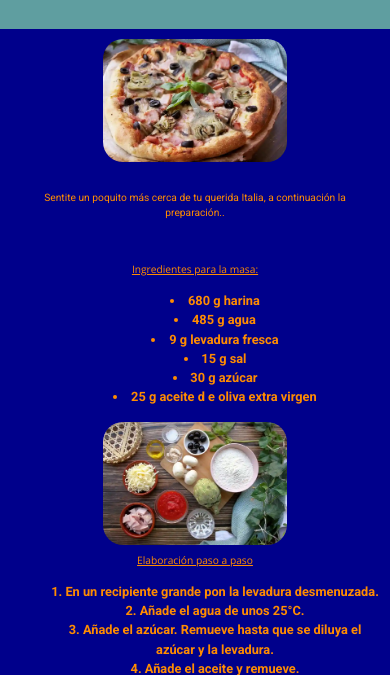
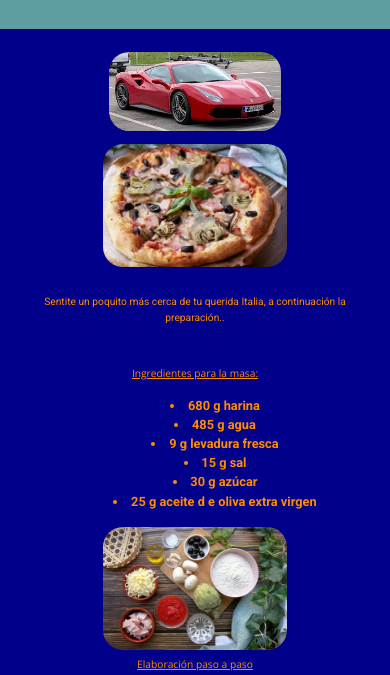
Before and after one commit to seba-macchia/PotreroDigital, a plain HTML site: page index.html in a window 390 px wide. Shown: the part 156-831 px from the top of the page. Drawn offline with nearby package versions, Linux system fonts and the light colour scheme.

Commit message:
trabajo practico 7 terminado

```diff
--- a/css/styles.css
+++ b/css/styles.css
@@ -320,12 +320,6 @@ button:hover {
   background-color: #45a049;
 }
 
-.section-display{
-  display: flex;
-  flex-direction: column;
-  justify-content: center;
-  align-items: center;
-}
 
 /* Estilos para el hover del enlace de navegación en el encabezado */
 .header-nav-ul-li:hover{
@@ -334,12 +328,16 @@ button:hover {
 .header-nav-ul-li:hover>a{
   color: white;
 }
-.section-display{
+.section-display,.section-display-ferrari{
   display: flex;
   flex-direction: column;
   justify-content: center;
   align-items: center;
   padding: 1em;
+  text-align: center;
+}
+.section-display-ferrari{
+  display: none;
 }
 
 @media (max-width: 575px) {
@@ -382,6 +380,9 @@ button:hover {
   .section-display{
     display: none;
   }
+  .section-display-ferrari{
+    display: block;
+  }
 }
 
 @media (min-width:576px) and (max-width:992px){
--- a/index.html
+++ b/index.html
@@ -57,6 +57,9 @@
       <main>
         <section class="section-display">
           <img src="./img/coliseo.jpg" alt="Coliseo">
+        </section>
+        <section class="section-display-ferrari">
+          <img src="./img/ferrari.jpeg" alt="Ferrari">
         </section>
         <section class="main-section">
           <p>A continuación, un audio de bella ciao!!</p>
```
